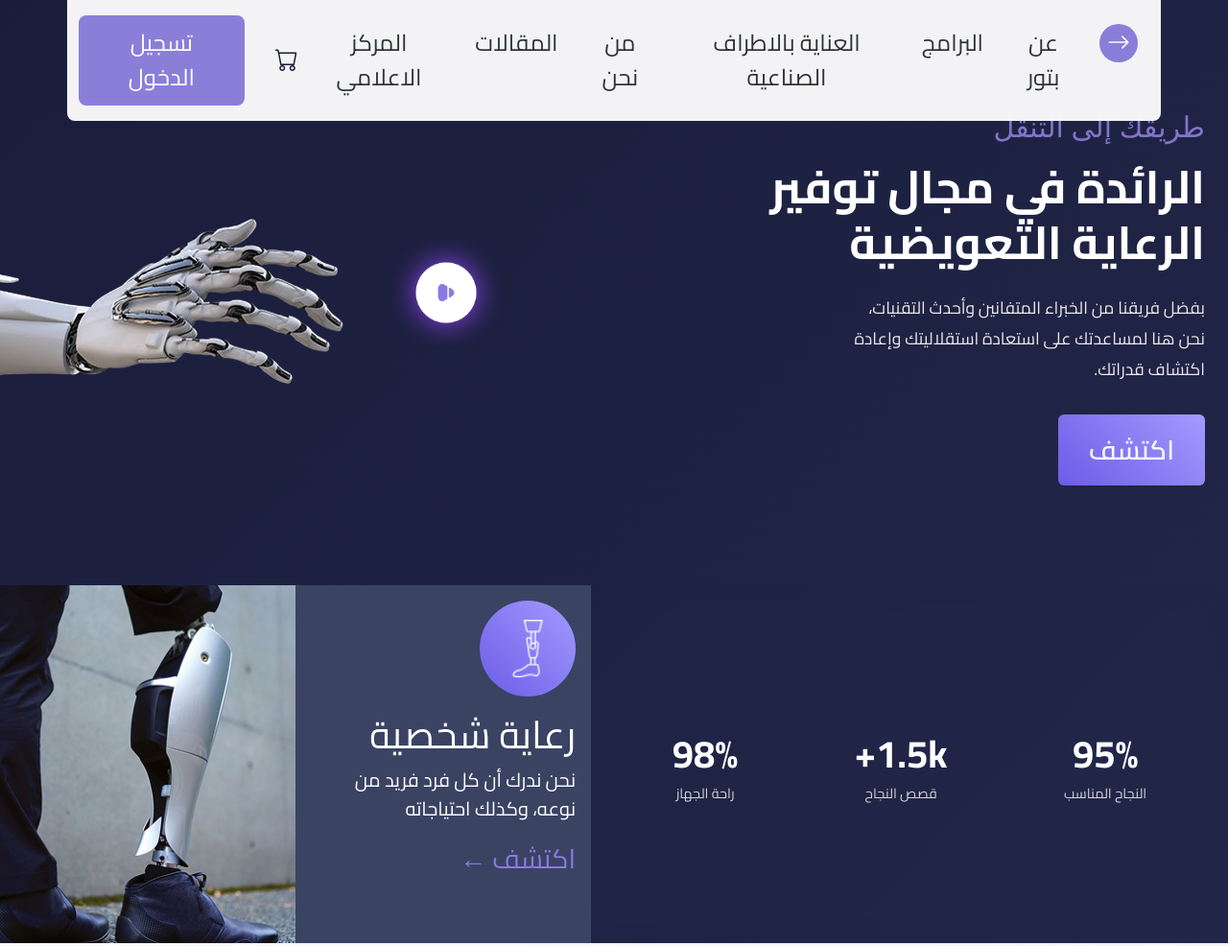
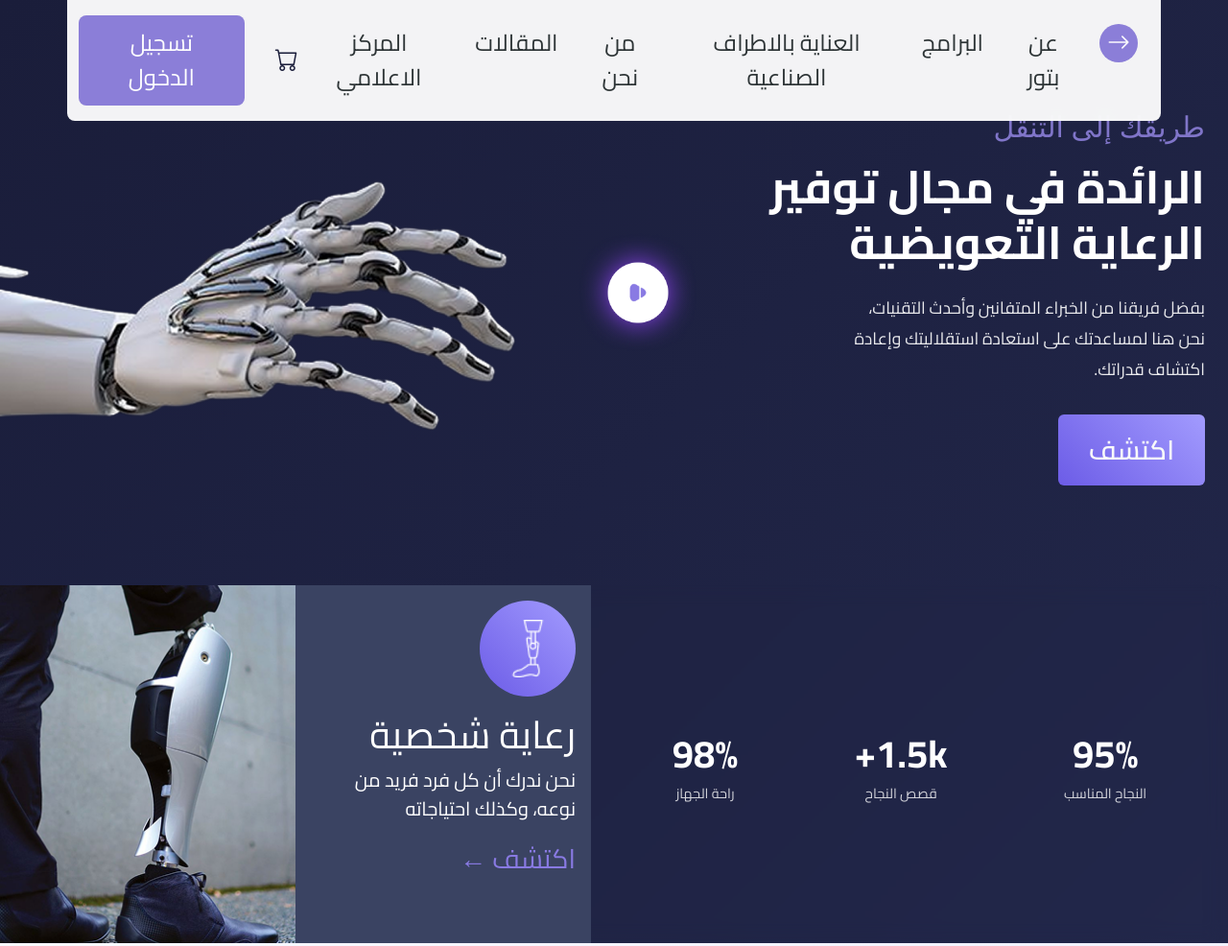
Before and after one commit to ahmednour0/Compensatory-care, a plain HTML site: page landpage.html in a window 1280 px wide. Shown: the top 986 px of the page at 96% size. Drawn offline with nearby package versions, Linux system fonts and the light colour scheme.

Commit message:
Update landpage.html

```diff
--- a/landpage.html
+++ b/landpage.html
@@ -83,7 +83,7 @@
 
   <img src="./images/image 18.png" alt="Prosthetic Hand"
      class="img-fluid w-100"
-     style="max-width: 400px; height: auto; border-radius: 20px;">
+     style="max-width: 600px; height: auto; border-radius: 20px;">
 
   </div>
 
```
